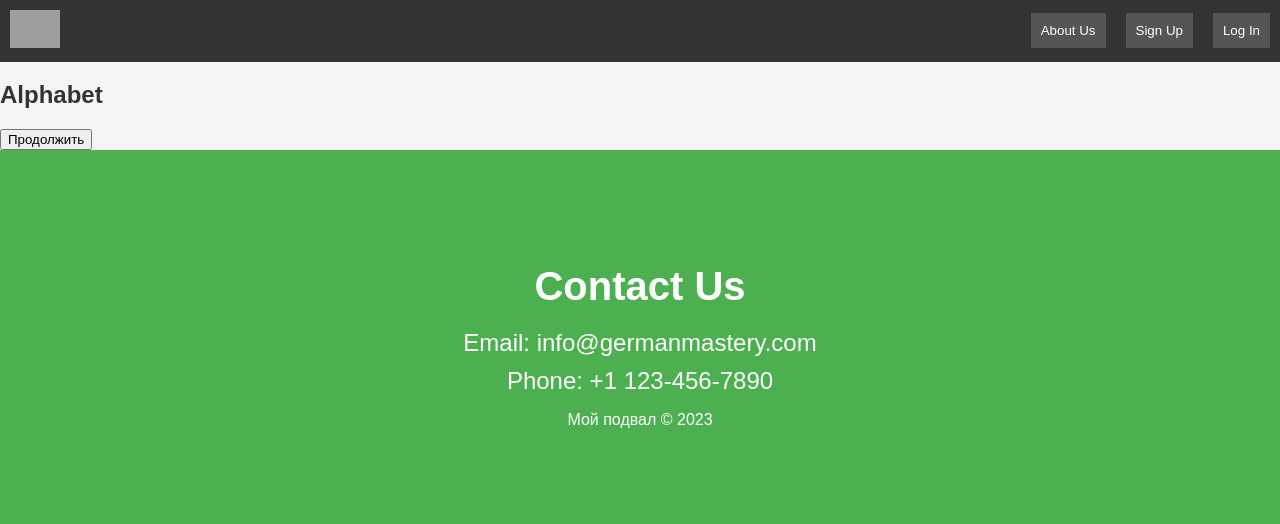
After one commit to BelekKorchuev/germanonline, a Django app: template templates/lesson/theory.html in a window 1280 px wide. The commit adds this page. Shown: the top 524 px of the page. Run offline with Django 4.2, Linux system fonts and the light colour scheme; the template is opened without the code that fills it: values that come from a table or form of the project are taken from there, others are empty; data comes from the database, SQL or seed files in the repository; grey boxes are pictures that could not be loaded.

Commit message:
Add files via upload

```diff
--- /dev/null
+++ b/templates/lesson/theory.html
@@ -0,0 +1,15 @@
+<!-- lesson/theory.html -->
+
+{% extends 'main_view/base.html' %}
+
+{% block content %}
+  <div class="container">
+    <h2>{{ theme.theme }}</h2>
+    <div class="theory-text">
+      {{ theory_text|safe }}  <!-- Используйте |safe, чтобы вывести HTML-текст без экранирования -->
+    </div>
+    <a href="{% url 'lesson:view_question' question_id=first_question.id %}">
+      <button class="btn btn-primary">Продолжить</button>
+    </a>
+  </div>
+{% endblock %}
--- a/templates/main_view/level_detail.html
+++ b/templates/main_view/level_detail.html
@@ -3,8 +3,8 @@
 {% block content %}
   <h2>Themes for Level {{ level.level }}</h2>
   <ul>
-    {% for theme in themes %}
-      <li><a href="#">{{ theme.theme }}</a></li>
+    {% for th in themes %}
+      <li><a href="{% url 'lesson:theory_view' theme_id=th.id %}">{{ th.theme }}</a></li>
     {% endfor %}
   </ul>
 {% endblock %}
```
